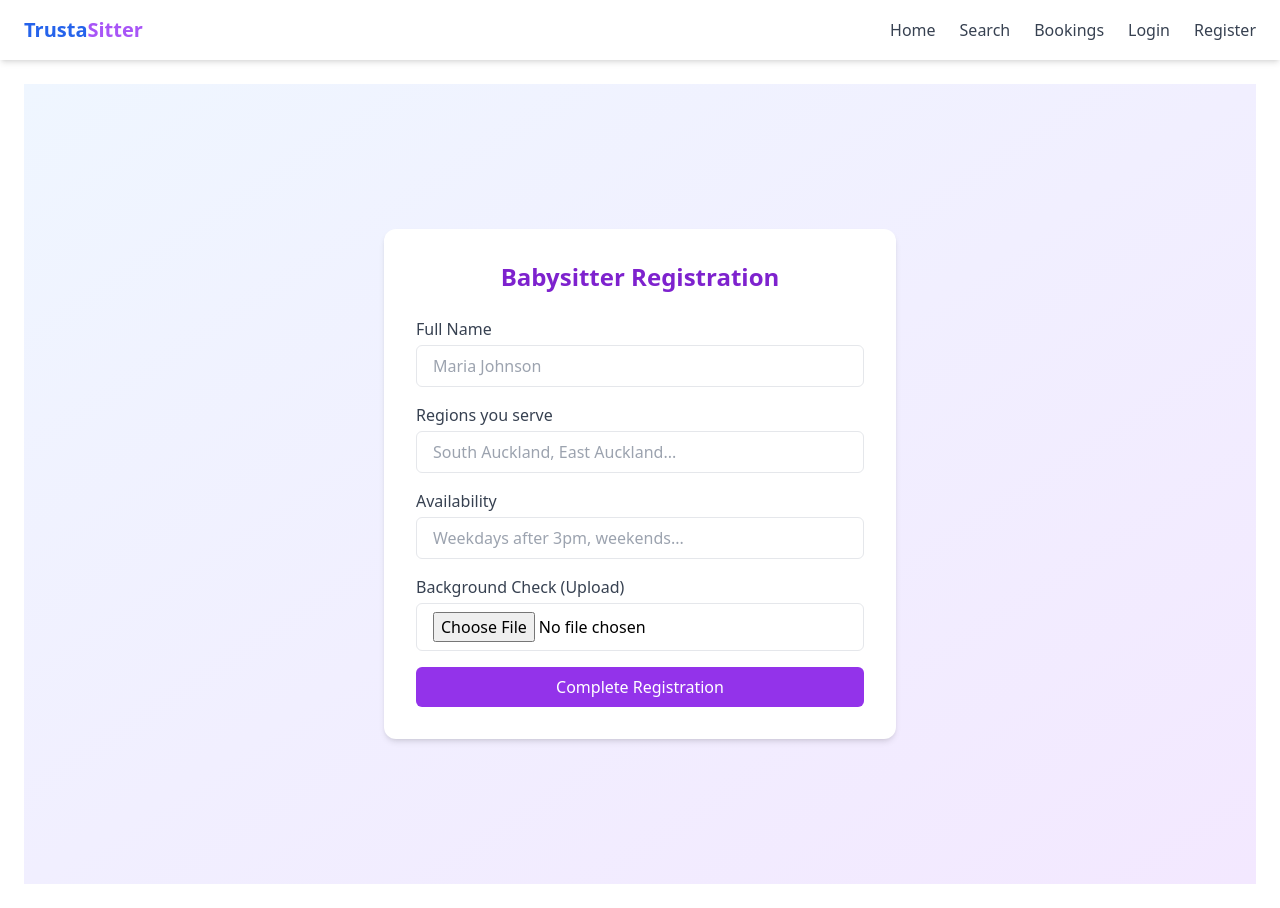
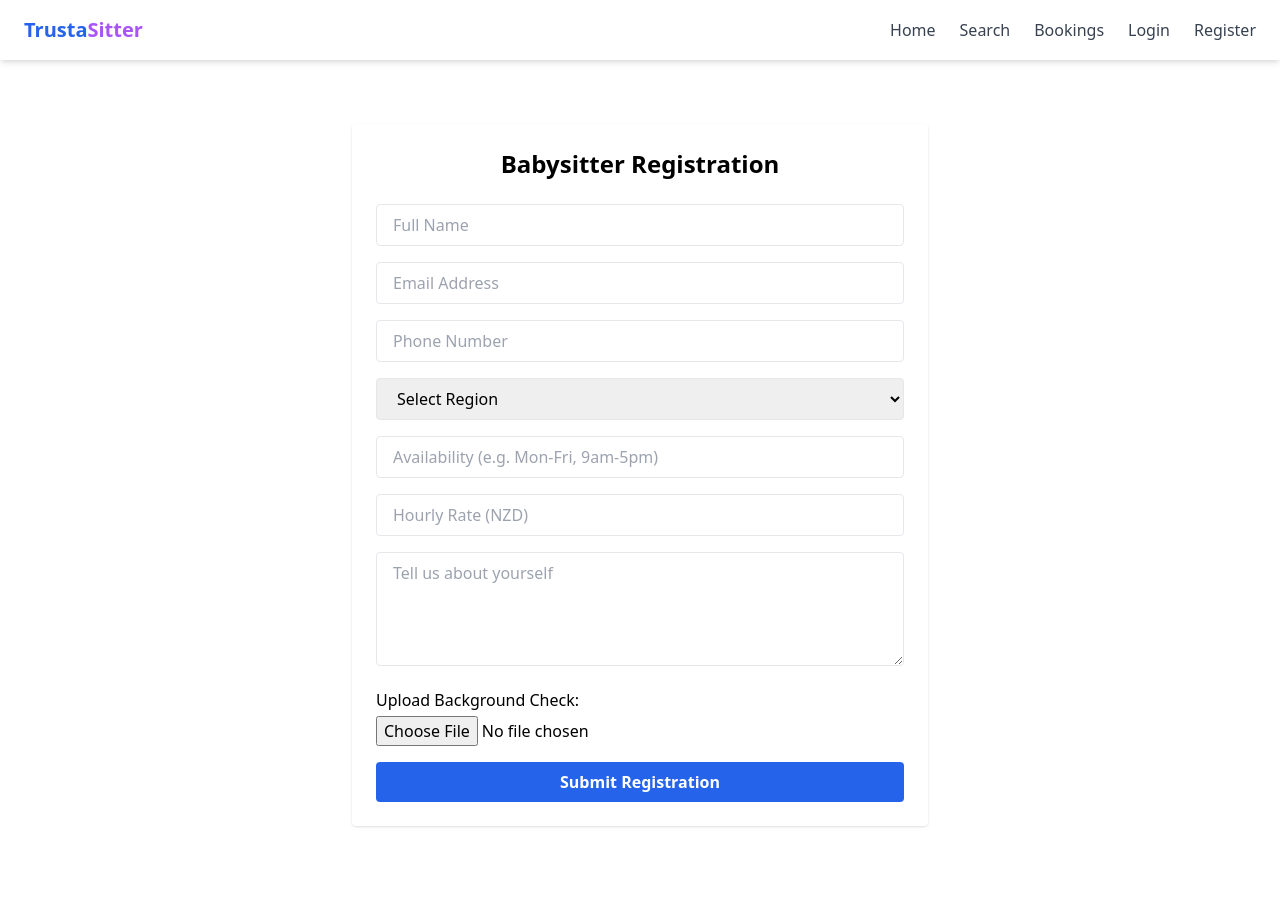
Before and after one commit to LargeWC-Code/TrustaSitter, a React (Vite) app in the folder trustasitter-frontend/: page /register-babysitter in a window 1280 px wide. After the commit the page ends 850 px from the top, so only its background shows below. Built offline with nearby package versions, Linux system fonts and the light colour scheme.

Commit message:
feat: added babysitter registration form with background check upload

```diff
--- a/trustasitter-frontend/src/pages/RegisterBabysitter.jsx
+++ b/trustasitter-frontend/src/pages/RegisterBabysitter.jsx
@@ -1,39 +1,147 @@
-import React from 'react';
+import React, { useState } from 'react';
 
-export default function RegisterBabysitter() {
+const RegisterBabysitter = () => {
+  // Local state to store form data
+  const [formData, setFormData] = useState({
+    name: '',
+    email: '',
+    phone: '',
+    region: '',
+    availability: '',
+    rate: '',
+    about: '',
+    backgroundCheck: null,
+  });
+
+  // Handle input changes (including file upload)
+  const handleChange = (e) => {
+    const { name, value, files } = e.target;
+    if (name === 'backgroundCheck') {
+      setFormData({ ...formData, [name]: files[0] }); // Save uploaded file
+    } else {
+      setFormData({ ...formData, [name]: value });
+    }
+  };
+
+  // Handle form submission
+  const handleSubmit = (e) => {
+    e.preventDefault();
+    console.log(formData); // Temporary output for testing
+    alert('Babysitter profile submitted!');
+  };
+
   return (
-    <div className="flex justify-center items-center min-h-screen bg-gradient-to-br from-blue-50 to-purple-100 p-4">
-      <div className="bg-white p-8 rounded-xl shadow-md w-full max-w-lg">
-        <h2 className="text-2xl font-bold text-purple-700 mb-6 text-center">
-          Babysitter Registration
-        </h2>
+    <div className="max-w-xl mx-auto mt-10 p-6 bg-white rounded shadow">
+      <h1 className="text-2xl font-bold mb-6 text-center">Babysitter Registration</h1>
 
-        <form className="space-y-4">
-          <div>
-            <label className="block text-gray-700 font-medium mb-1">Full Name</label>
-            <input type="text" className="w-full border px-4 py-2 rounded-md" placeholder="Maria Johnson" />
-          </div>
+      {/* Babysitter registration form */}
+      <form onSubmit={handleSubmit} className="space-y-4">
 
-          <div>
-            <label className="block text-gray-700 font-medium mb-1">Regions you serve</label>
-            <input type="text" className="w-full border px-4 py-2 rounded-md" placeholder="South Auckland, East Auckland..." />
-          </div>
+        {/* Full name */}
+        <input
+          type="text"
+          name="name"
+          placeholder="Full Name"
+          value={formData.name}
+          onChange={handleChange}
+          className="w-full border px-4 py-2 rounded"
+          required
+        />
 
-          <div>
-            <label className="block text-gray-700 font-medium mb-1">Availability</label>
-            <input type="text" className="w-full border px-4 py-2 rounded-md" placeholder="Weekdays after 3pm, weekends..." />
-          </div>
+        {/* Email address */}
+        <input
+          type="email"
+          name="email"
+          placeholder="Email Address"
+          value={formData.email}
+          onChange={handleChange}
+          className="w-full border px-4 py-2 rounded"
+          required
+        />
 
-          <div>
-            <label className="block text-gray-700 font-medium mb-1">Background Check (Upload)</label>
-            <input type="file" className="w-full border px-4 py-2 rounded-md" />
-          </div>
+        {/* Phone number */}
+        <input
+          type="tel"
+          name="phone"
+          placeholder="Phone Number"
+          value={formData.phone}
+          onChange={handleChange}
+          className="w-full border px-4 py-2 rounded"
+          required
+        />
 
-          <button type="submit" className="w-full bg-purple-600 text-white py-2 rounded-md hover:bg-purple-700 transition">
-            Complete Registration
-          </button>
-        </form>
-      </div>
+        {/* Region dropdown */}
+        <select
+          name="region"
+          value={formData.region}
+          onChange={handleChange}
+          className="w-full border px-4 py-2 rounded"
+          required
+        >
+          <option value="">Select Region</option>
+          <option value="Central Auckland">Central Auckland</option>
+          <option value="North Shore">North Shore</option>
+          <option value="East Auckland">East Auckland</option>
+          <option value="South Auckland">South Auckland</option>
+          <option value="West Auckland">West Auckland</option>
+        </select>
+
+        {/* Availability field */}
+        <input
+          type="text"
+          name="availability"
+          placeholder="Availability (e.g. Mon-Fri, 9am-5pm)"
+          value={formData.availability}
+          onChange={handleChange}
+          className="w-full border px-4 py-2 rounded"
+          required
+        />
+
+        {/* Hourly rate */}
+        <input
+          type="number"
+          name="rate"
+          placeholder="Hourly Rate (NZD)"
+          value={formData.rate}
+          onChange={handleChange}
+          className="w-full border px-4 py-2 rounded"
+          required
+        />
+
+        {/* About me (bio) */}
+        <textarea
+          name="about"
+          placeholder="Tell us about yourself"
+          value={formData.about}
+          onChange={handleChange}
+          className="w-full border px-4 py-2 rounded"
+          rows={4}
+          required
+        />
+
+        {/* Background check file upload */}
+        <div>
+          <label className="block mb-1 font-medium">Upload Background Check:</label>
+          <input
+            type="file"
+            name="backgroundCheck"
+            accept=".pdf,.jpg,.jpeg,.png"
+            onChange={handleChange}
+            className="w-full"
+            required
+          />
+        </div>
+
+        {/* Submit button */}
+        <button
+          type="submit"
+          className="w-full bg-blue-600 text-white font-semibold py-2 rounded hover:bg-blue-700 transition"
+        >
+          Submit Registration
+        </button>
+      </form>
     </div>
   );
-}
+};
+
+export default RegisterBabysitter;
```
